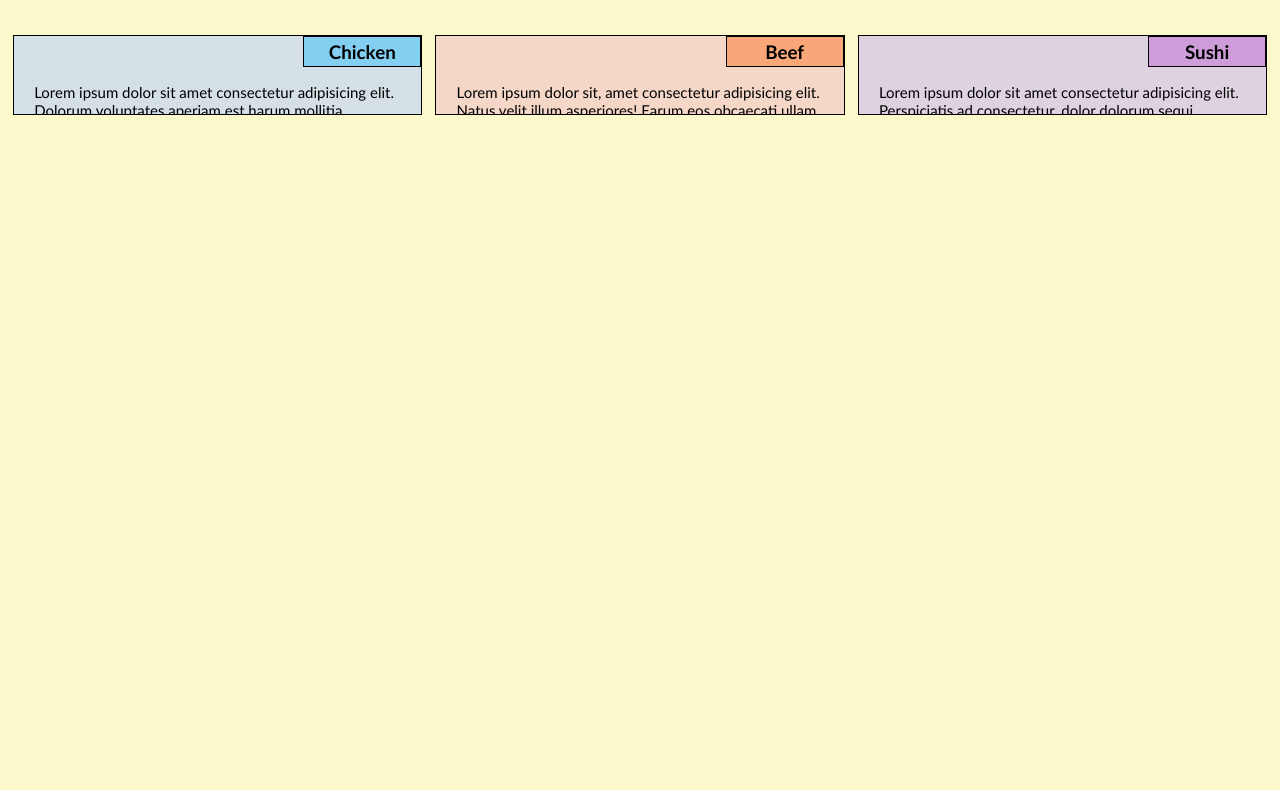
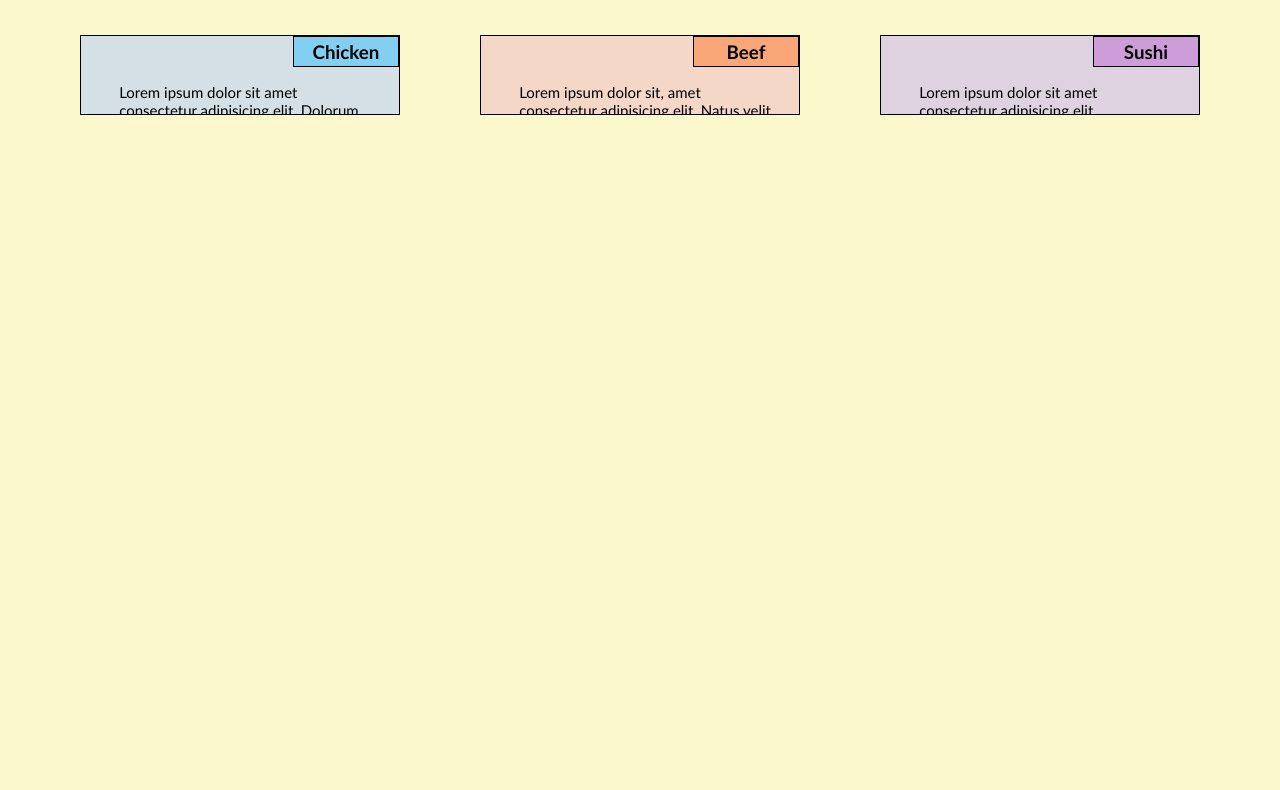
Before and after one commit to JustinkL1/jhu-frontend, a plain HTML site: page module2-solution/index.html in a window 1280 px wide. Shown: the part 167-957 px from the top of the page. Drawn offline with Linux system fonts and the light colour scheme.

Commit message:
Module 2 v2

```diff
--- a/module2-solution/index.html
+++ b/module2-solution/index.html
@@ -15,8 +15,8 @@
             <h2>Our Categories</h2>
         </header>
         <div class="row">
-            <section class="col-lg-4 col-md-6 col-sm-12">
-                <h4 id="chickenheader" class="col-lg-3 col-md-4">
+            <section class="col-lg-3 col-md-5 col-sm-11">
+                <h4 id="chickenheader" class="col-lg-4 col-md-4">
                     <span id="food">Chicken</span>
                     <br>
                     <span id="description">Hainanese Chicken: A dish of poached chicken with seasoned rice. </span>
@@ -25,8 +25,8 @@
                     Lorem ipsum dolor sit amet consectetur adipisicing elit. Dolorum voluptates aperiam est harum mollitia cupiditate! Provident dicta earum cupiditate, ut, accusamus, similique ipsa iure facere incidunt dolores officia nemo commodi!
                 </p>
             </section>
-            <section class="col-lg-4 col-md-6 col-sm-12">
-                <h4 id="beefheader" class="col-lg-3 col-md-4">
+            <section class="col-lg-3 col-md-5 col-sm-11">
+                <h4 id="beefheader" class="col-lg-4 col-md-4">
                     <span id="food">Beef</span>
                     <br>
                     <span id="description">LA Galbi: Korean-style barbecue short ribs that's sweet and savory.</span>
@@ -35,8 +35,8 @@
                     Lorem ipsum dolor sit, amet consectetur adipisicing elit. Natus velit illum asperiores! Earum eos obcaecati ullam quia soluta debitis et nihil exercitationem. Praesentium, ut a. Unde temporibus sint modi eligendi?
                 </p>
             </section>
-            <section class="col-lg-4 col-md-12 col-sm-12">
-                <h4 id="sushiheader" class="col-lg-3 col-md-2">
+            <section class="col-lg-3 col-md-11 col-sm-11">
+                <h4 id="sushiheader" class="col-lg-4 col-md-2">
                     <span id="food">Sushi</span>
                     <br>
                     <span id="description">Sashimi, Nigiri, Maki, Uramaki: fish options include salmon, tuna, etc. </span>
--- a/module2-solution/style.css
+++ b/module2-solution/style.css
@@ -7,7 +7,7 @@
 body {
     font-family:'Trebuchet MS', 'Lucida Sans Unicode', 'Lucida Grande', 'Lucida Sans', Arial, sans-serif;
     font-size: 15px;
-     background-color: #fbf9cb;
+    background-color: #fbf9cb;
 }
 
 #jhulogo{
@@ -80,8 +80,10 @@ section:nth-child(3){
 
 p{
     width: 90%;
-    margin-left: auto;
-    margin-right: auto;
+    margin-left: 7%;
+    margin-right: 7%;
+    padding-left: 5%;
+    padding-right: 5%;
     position:relative;
 }
 
@@ -106,12 +108,10 @@ footer{
         width: 16.66%;
       }
       .col-lg-3 {
-        width: 29%;
-        /* width: 25%; */
-        /* changed for header */
+        width: 25%;
       }
       .col-lg-4 {
-        width: 32%;
+        width: 33.33%;
       }
       .col-lg-5 {
         width: 41.66%;
@@ -142,11 +142,11 @@ footer{
         height:80px;
     }
     section:nth-child(1){
-        margin-left: 1%;
+        margin-left: 6.25%;
     }
     section:nth-child(2){
-        margin-right: 1%;
-        margin-left: 1%;
+        margin-right: 6.25%;
+        margin-left: 6.25%;
     }
 
     p{
@@ -176,9 +176,7 @@ footer{
         width: 41.66%;
       }
       .col-md-6 {
-        width: 48%;
-        /* width: 50% */
-        /* changed for spacing */
+        width: 50%
       }
       .col-md-7 {
         width: 58.33%;
@@ -196,23 +194,23 @@ footer{
         width: 91.66%;
       }
       .col-md-12 {
-        width: 98%;
+        width: 100%;
       }
       section{
         height:85px
       }
 
       section:nth-child(1){
-        margin-left: 1%;
+        margin-left: 4.17%;
       }
 
       section:nth-child(2){
-        margin-left: 2%;
+        margin-left: 8.34%;
       }
 
       section:nth-child(3){
         height:70px;
-        margin-left: 1%;
+        margin-left: 4.17%;
       }
 
       p#chickencontent, p#beefcontent {
@@ -264,7 +262,7 @@ footer{
         width: 91.66%;
       }
       .col-sm-12 {
-        width: 98%;
+         width: 100%;
       }
 
     h1{
@@ -277,8 +275,8 @@ footer{
         font-size: 150%;
         text-align: left;
         margin-top: 2%;
-        margin-bottom: 4%;
-        margin-left: 1%;
+        margin-bottom: 2%;
+        margin-left: 4.17%;
     }
 
     h4{
@@ -287,7 +285,7 @@ footer{
 
     section{
         height:100px;
-        margin-left: 1%;
+        margin-left: 4.17%;
     }
 
     #description{
```
